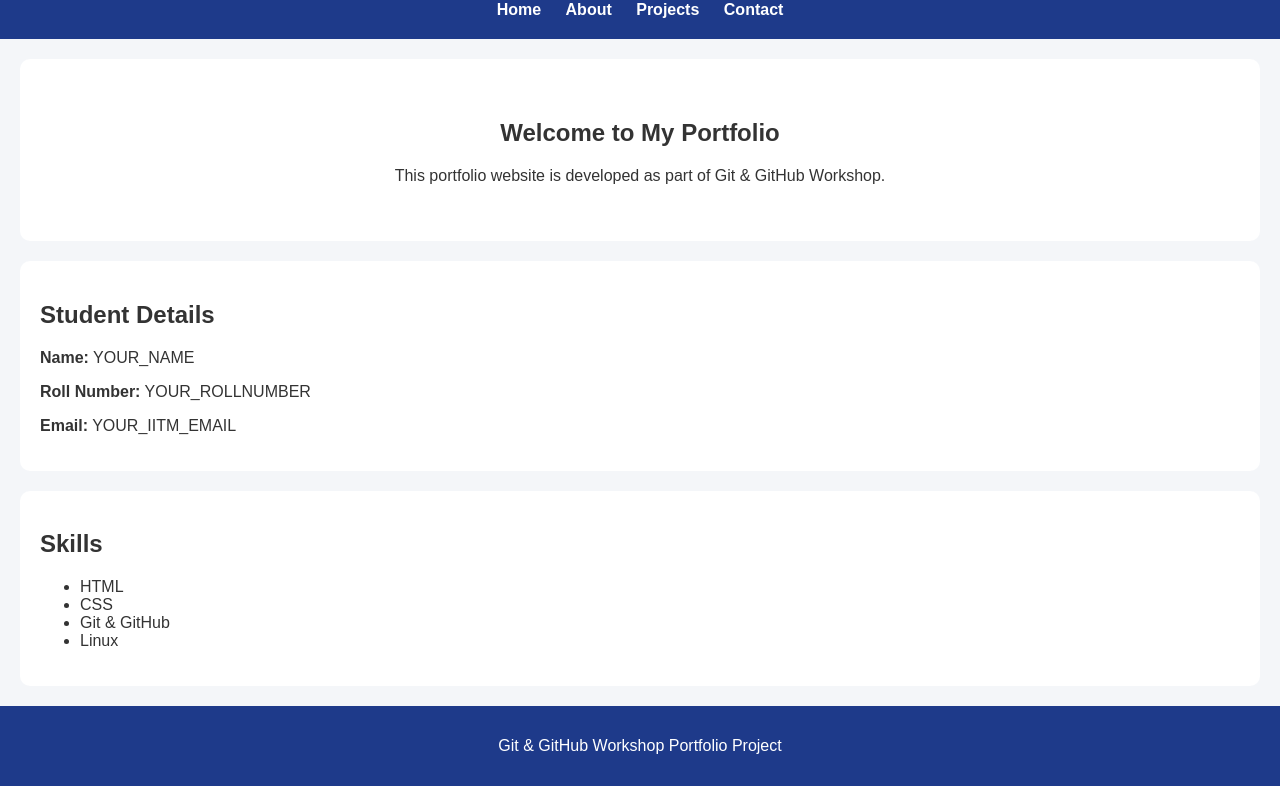
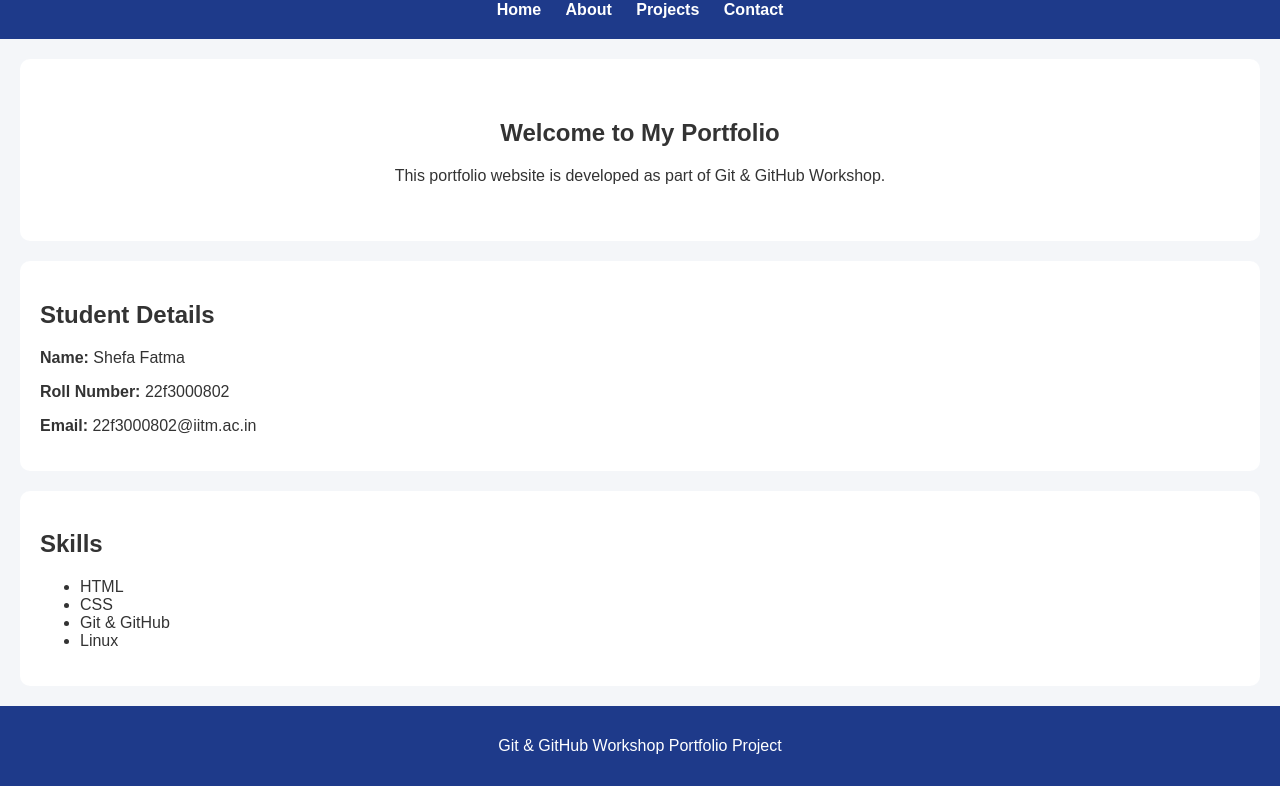
Before and after one commit to 22f3000802/22f3000802_portfolio, a plain HTML site: page index.html in a window 1280 px wide. Shown: the part 99-885 px from the top of the page. Drawn offline with Linux system fonts and the light colour scheme.

Commit message:
Updating Details in index.html

```diff
--- a/index.html
+++ b/index.html
@@ -24,9 +24,9 @@ This portfolio website is developed as part of Git & GitHub Workshop.
 </section>
 <section class="student-details">
 <h2>Student Details</h2>
-<p><strong>Name:</strong> YOUR_NAME</p>
-<p><strong>Roll Number:</strong> YOUR_ROLLNUMBER</p>
-<p><strong>Email:</strong> YOUR_IITM_EMAIL</p>
+<p><strong>Name:</strong> Shefa Fatma</p>
+<p><strong>Roll Number:</strong> 22f3000802</p>
+<p><strong>Email:</strong> 22f3000802@iitm.ac.in</p>
 </section>
 <section>
 <h2>Skills</h2>
```
